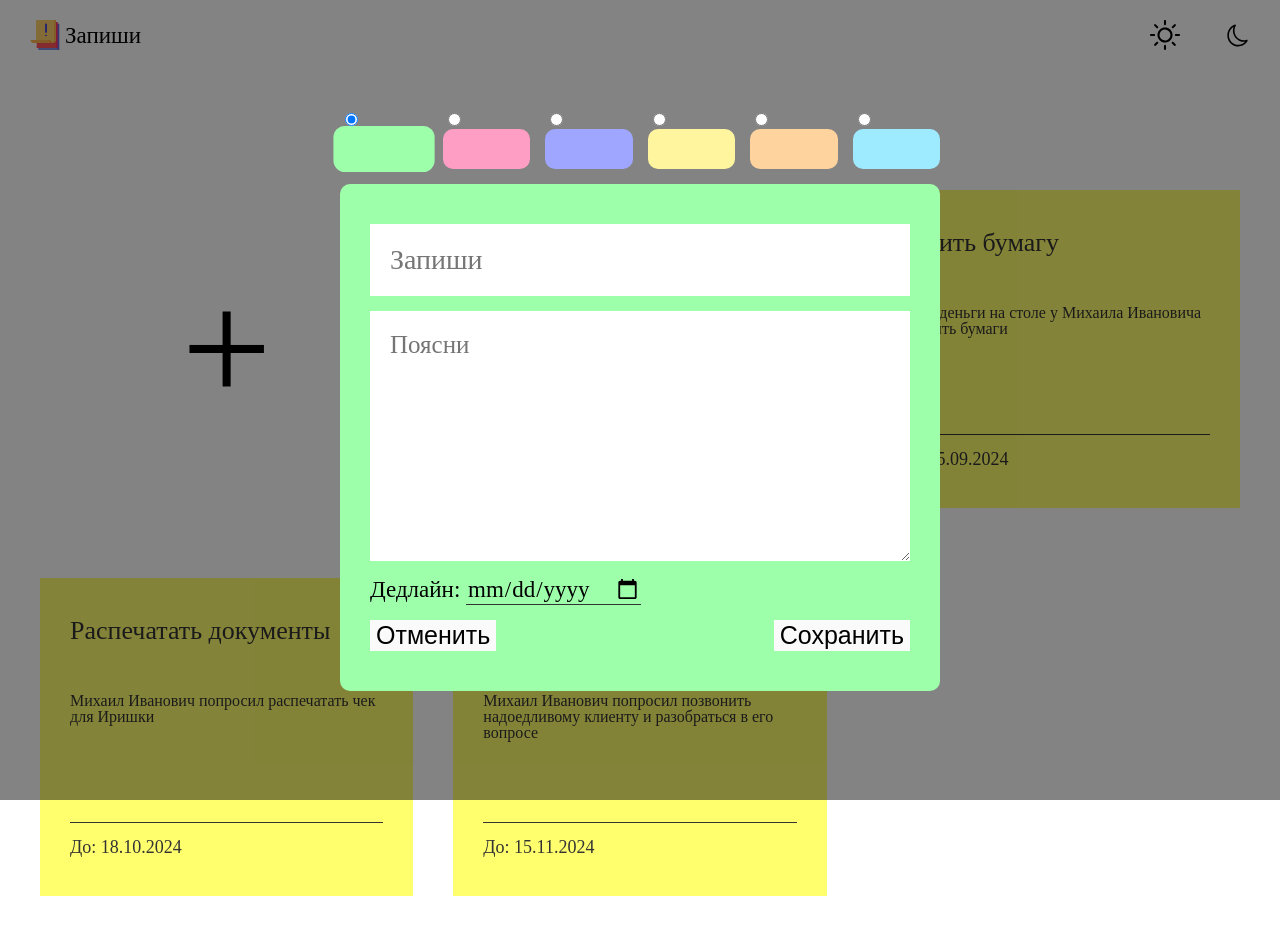
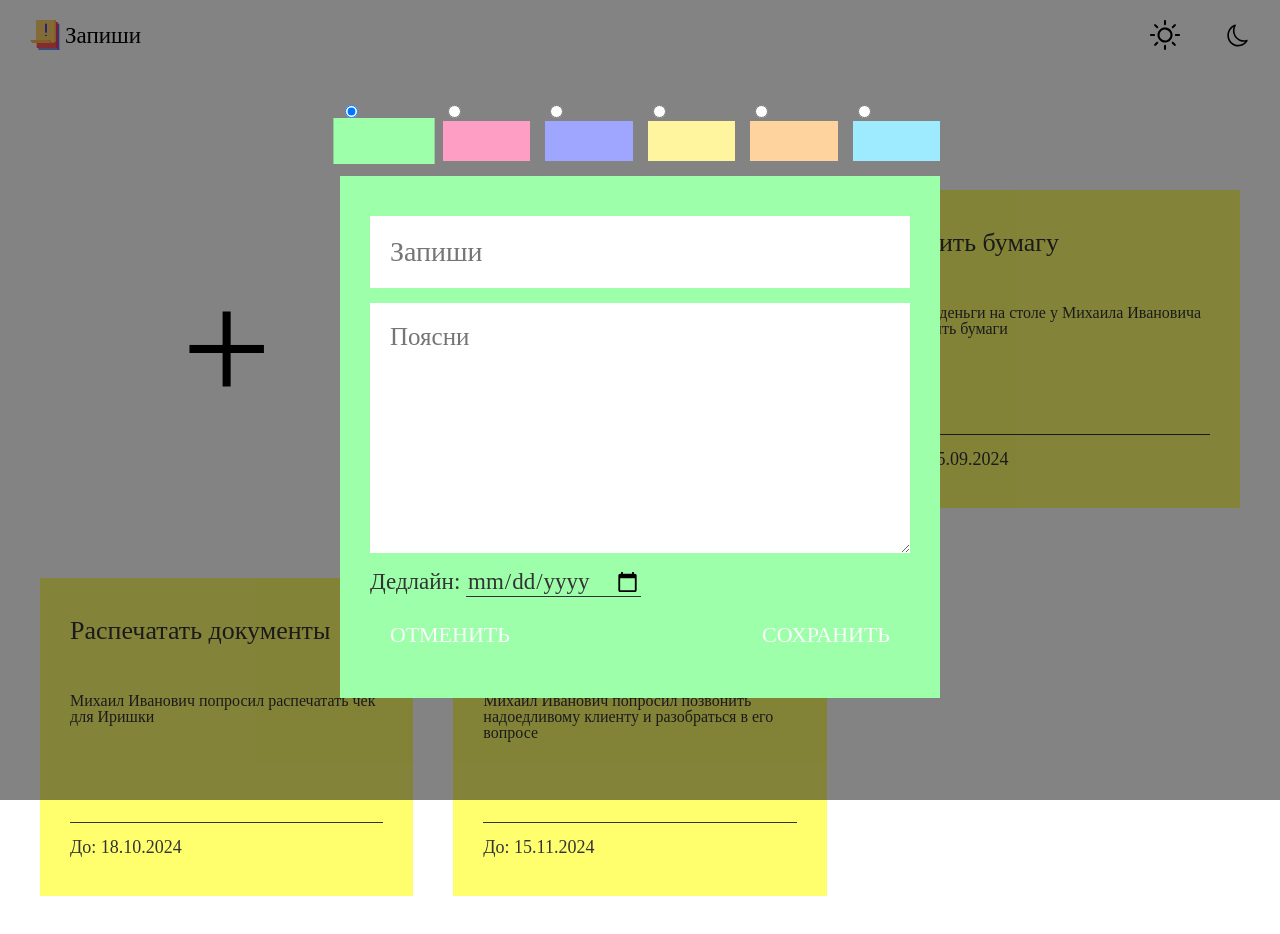
Before and after one commit to shved-project/Write, a React (Vite) app: page / in a window 1280 px wide. Both pictures are taken after a click on the button "Создать записку". Shown: the top 934 px of the page. Built offline with nearby package versions, Linux system fonts and the light colour scheme.

Commit message:
Застилизовали форму создания записки

```diff
--- a/src/components/AddNoteForm/add-note-form.scss
+++ b/src/components/AddNoteForm/add-note-form.scss
@@ -12,6 +12,7 @@
 .add-note-form {
 	cursor: auto;
 	width: 600px;
+	color: #333333;
 
 	&__colors {
 		display: flex;
@@ -27,12 +28,16 @@
 		&:checked + .add-note-form__color-custom {
 			transform: scale(1.15);
 		}
+
+		&:focus-visible + .add-note-form__color-custom {
+			border: 2px solid #ffa500;
+		}
 	}
 	&__color-custom {
 		display: block;
 		height: 40px;
 		cursor: pointer;
-		border-radius: 10px;
+		border-radius: var(--border-radius);
 		transition: transform 0.2s ease-out;
 	}
 
@@ -41,7 +46,7 @@
 		flex-direction: column;
 		row-gap: 15px;
 		padding: 40px 30px;
-		border-radius: 10px;
+		border-radius: var(--border-radius);
 		transition: background-color 0.2s ease-out;
 	}
 
@@ -85,11 +90,24 @@
 		justify-content: space-between;
 	}
 	&__button {
-		font-size: 25px;
+		padding: 10px 20px;
+		font-size: 22px;
+		font-family: Nunito-SemiBold;
+		text-transform: uppercase;
 		background: none;
 		border: none;
 		outline: none;
 		background-color: #fafafa;
 		cursor: pointer;
+		border-radius: var(--border-radius);
+
+		&-save {
+			color: #fafafa;
+			background-color: var(--color-green);
+		}
+		&-cancel {
+			color: #fafafa;
+			background-color: var(--color-red);
+		}
 	}
 }
```
